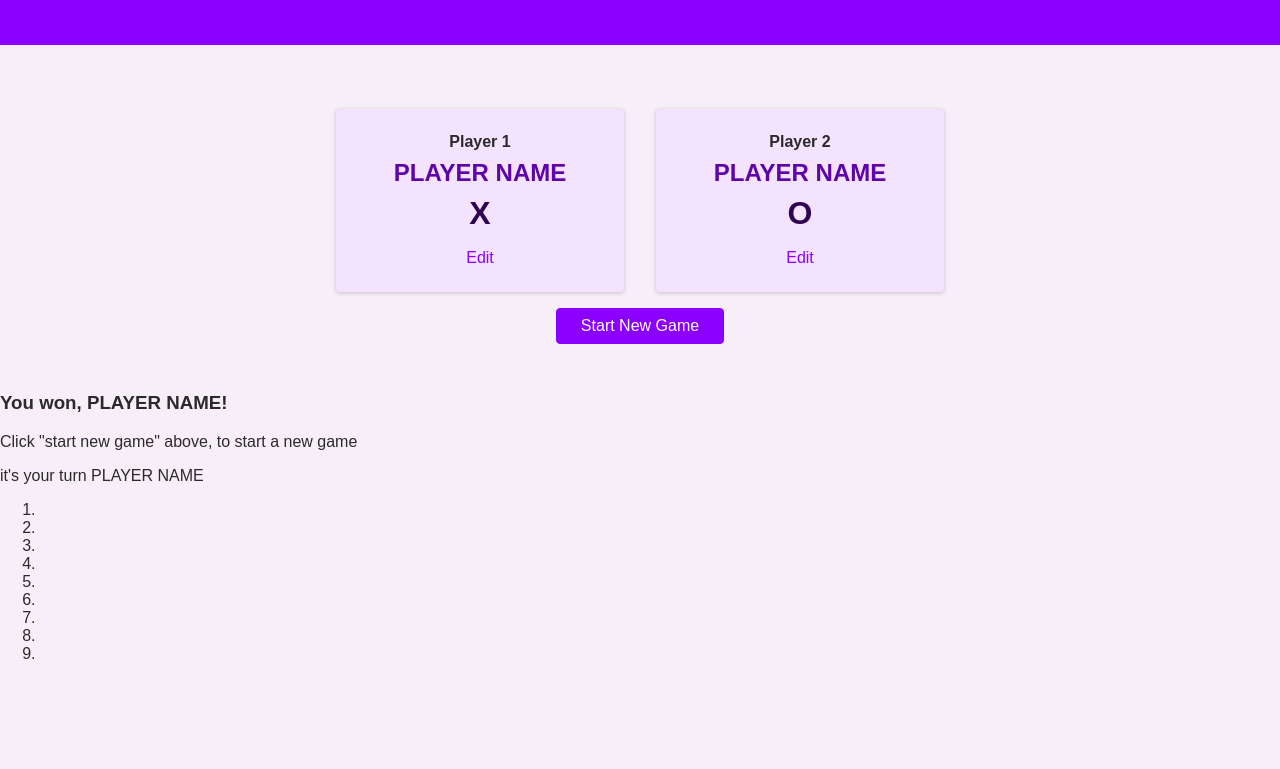
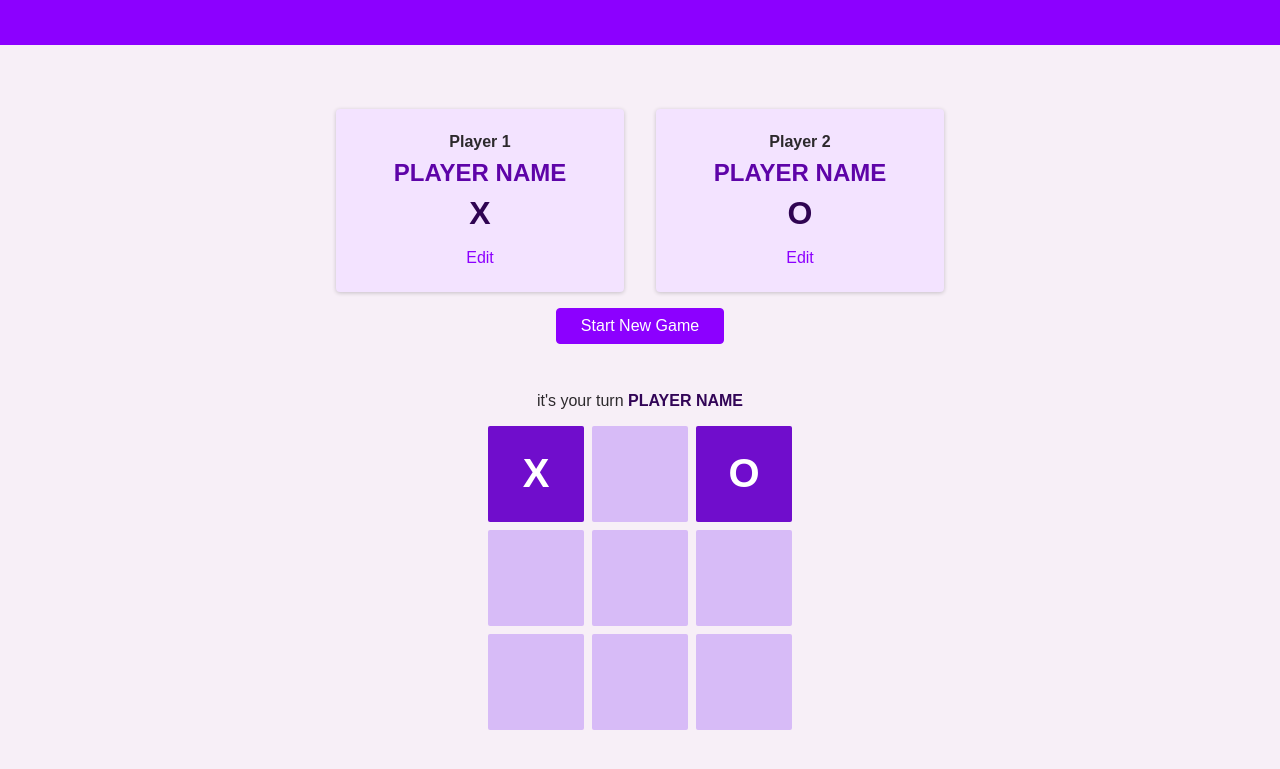
Before and after one commit to gal756/Tic-Tac-Toe, a plain HTML site: page index.html in a window 1280 px wide. Shown: the part 133-902 px from the top of the page. Before the commit the page ends 812 px from the top, so only its background shows below. Drawn offline with Linux system fonts and the light colour scheme.

Commit message:
add css game board

```diff
--- a/index.html
+++ b/index.html
@@ -11,6 +11,7 @@
     <link rel="stylesheet" href="/styles/style.css">
     <link rel="stylesheet" href="/styles/overlay.css">
     <link rel="stylesheet" href="/styles/configeration.css">
+    <link rel="stylesheet" href="/styles/game.css">
 </head>
 
 <body>
@@ -55,15 +56,15 @@
             <button class="btn">Start New Game</button>
         </section>
         <section id="active-game">
-            <article>
-                <h3>You won, <span id="winner-name">PLAYER NAME</span>!</h3>
+            <article id="game-over">
+                <h2>You won, <span id="winner-name">PLAYER NAME</span>!</h2>
                 <p>Click "start new game" above, to start a new game</p>
             </article>
-            <p>it's your turn <span id="acive-player-name">PLAYER NAME</span></p>
-            <ol>
+            <p>it's your turn <span id="active-player-name">PLAYER NAME</span></p>
+            <ol id="game-board">
+                <li class="disabled">X</li>
                 <li></li>
-                <li></li>
-                <li></li>
+                <li class="disabled">O</li>
 
                 <li></li>
                 <li></li>
--- /dev/null
+++ b/styles/game.css
@@ -0,0 +1,66 @@
+#active-game {
+    text-align: center;
+    margin: 2rem 0 5rem 0;
+}
+
+#game-over{
+    width: 90%;
+    max-width: 40rem;
+    margin: auto;
+    padding: 1rem 2rem;
+    background-color: rgb(50,5,87);
+    box-shadow: 0 2px 8px rgba(0,0,0, 0.2);
+    color: white;
+    border-radius: 4px;
+    -webkit-border-radius: 4px;
+    -moz-border-radius: 4px;
+    -ms-border-radius: 4px;
+    -o-border-radius: 4px;
+    display: none;
+}
+
+#game-over h2 {
+    font-size: 2.5rem;
+    margin: 0.5rem 0;
+}
+
+#active-player-name {
+    font-weight: bold;
+    color: rgb(50,5,87);
+}
+
+#game-board {
+    list-style: none;
+    margin: 1rem 0;
+    padding: 0;
+    display: grid;
+    grid-template-columns: 6rem 6rem 6rem;
+    grid-template-rows: repeat(3, 6rem);
+    justify-content: center;
+    gap: 0.5rem;
+}
+
+#game-board li{
+    background-color: rgb(215, 187 ,247);
+    border-radius: 2px;
+    -webkit-border-radius: 2px;
+    -moz-border-radius: 2px;
+    -ms-border-radius: 2px;
+    -o-border-radius: 2px;
+    cursor: pointer;
+    display: flex;
+    justify-content: center;
+    align-items: center;
+    font-size: 2.5rem;
+    font-weight: bold;
+}
+
+#game-board li:hover{
+    background-color: rgb(112,13,204);
+}
+
+#game-board li.disabled {
+    background-color: rgb(112,13,204) ;
+    cursor: default;
+    color: white;
+}
```
